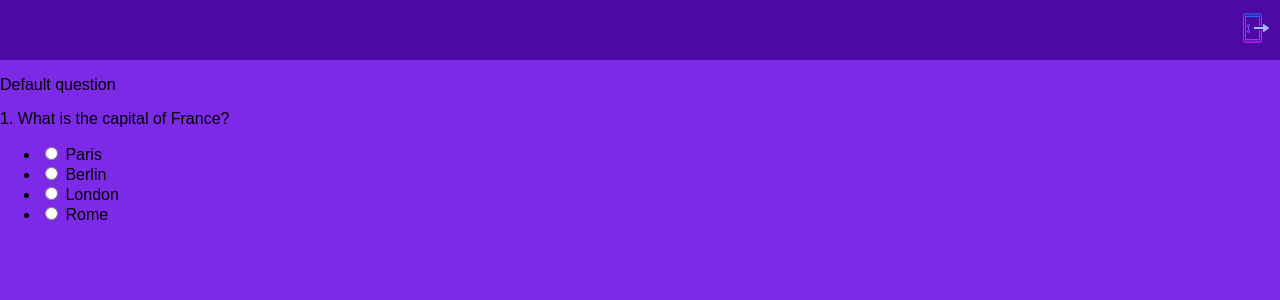
After one commit to varsha-nagle/Quiz-App, a Django app: page /quest/ in a window 1280 px wide. The commit adds this page. Shown: the top 300 px of the page. Run offline with Django 4.2, Linux system fonts and the light colour scheme.

Commit message:
code for redirecting default quiz page

```diff
--- /dev/null
+++ b/QuizMaster/QuizManager/static/quest.css
@@ -0,0 +1,52 @@
+body {
+    margin: 0;
+    padding: 0;
+    font-family: 'Arial', sans-serif;
+    background-color: #7d2ae8;
+ }
+
+header {
+    background-color: #4d09a3;
+    color: #fff;
+    padding: 10px 0;
+}
+
+.header-container {
+    max-width: 1200px;
+    margin: 0 auto;
+    display: flex;
+    justify-content: space-between;
+    align-items: center;
+}
+
+.category-button_logout {
+    margin-left: 100%;
+}
+
+.category-button_logout a {
+    display: block;
+}
+
+.category-button_logout img {
+    width: 32px;
+    height: 36px;
+}
+
+/*logout hover message */
+.category-button_logout {
+    position: relative;
+}
+
+.category-button_logout:hover::before {
+    content: attr(title);
+    position: absolute;
+    background-color: #262184;
+    color: #fff;
+    padding: 5px;
+    border-radius: 3px;
+    white-space: nowrap;
+    z-index: 1;
+    top: 100%;
+    left: 50%;
+    transform: translateX(-50%);
+}
--- /dev/null
+++ b/QuizMaster/QuizManager/templates/quest.html
@@ -0,0 +1,49 @@
+<!DOCTYPE html>
+<html lang = "en">
+<head>
+    {% load static %}
+    <meta charset = "UTF-8">
+    <title>QuizMaster</title>
+    <link rel="stylesheet" type="text/css" href="{% static 'quest.css' %}">
+</head>
+<body>
+     <header>
+        <div class="header-container">
+               <!-- Logout Button with Image -->
+            <div class="category-button_logout" id="logoutButton" title="Are you sure you want to logout?">
+                <a href="{% url 'index' %}">
+                    <img src="{% static 'images/icons-logout.png' %}" alt="Sign Out">
+                </a>
+            </div>
+        </div>
+    </header>
+     <P>Default question</P>
+   <div class="question-container">
+        <div class="question">
+            <p>1. What is the capital of France?</p>
+        </div>
+        <ul class="options">
+            <li class="option">
+                <label>
+                    <input type="radio" name="q1" value="option1"> Paris
+                </label>
+            </li>
+            <li class="option">
+                <label>
+                    <input type="radio" name="q1" value="option2"> Berlin
+                </label>
+            </li>
+            <li class="option">
+                <label>
+                    <input type="radio" name="q1" value="option3"> London
+                </label>
+            </li>
+            <li class="option">
+                <label>
+                    <input type="radio" name="q1" value="option4"> Rome
+                </label>
+            </li>
+        </ul>
+    </div>
+</body>
+</html>
--- a/QuizMaster/QuizManager/templates/rules.html
+++ b/QuizMaster/QuizManager/templates/rules.html
@@ -31,7 +31,9 @@
        </div>
         <p style="text-align: center; font-size:20px; font-weight:bold; color:antiquewhite">Best of Luck....!!</p>
          <div class="button-container">
-             <button class="start_btn">Let's Start</button>
+             <a href="{% url 'quest' %}">
+                 <button class="start_btn">Let's Start</button>
+             </a>
          </div>
          <p class="msg">“Success is the sum of small efforts - repeated day in and day out.”</p>
     </div>
--- a/QuizMaster/QuizManager/urls.py
+++ b/QuizMaster/QuizManager/urls.py
@@ -1,11 +1,12 @@
 from django.urls import path
-from .views import index, login_view, register_view, home_view, rules_view
+from .views import index, login_view, register_view, home_view, rules_view, quest_view
 
 urlpatterns = [
     path('', index, name='index'),
     path('login/', login_view, name="login"),
     path('register/', register_view, name="register"),
     path('home/', home_view, name="home"),
-    path('rules/', rules_view, name="rules")
+    path('rules/', rules_view, name="rules"),
+    path('quest/', quest_view, name="quest")
     # other urlpatterns
 ]
--- a/QuizMaster/QuizManager/views.py
+++ b/QuizMaster/QuizManager/views.py
@@ -52,3 +52,7 @@ def home_view(request):
 
 def rules_view(request):
     return render(request, 'rules.html')
+
+
+def quest_view(request):
+    return render(request, 'quest.html')
```
